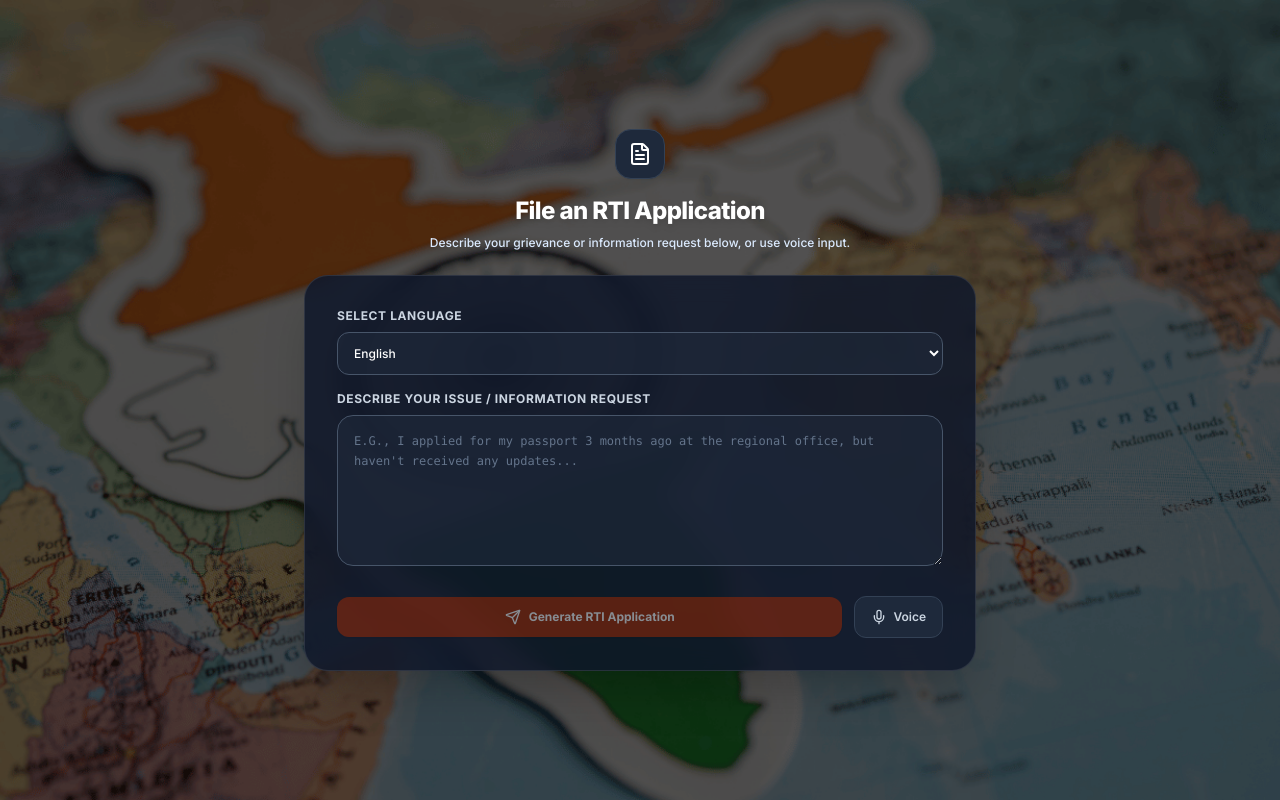
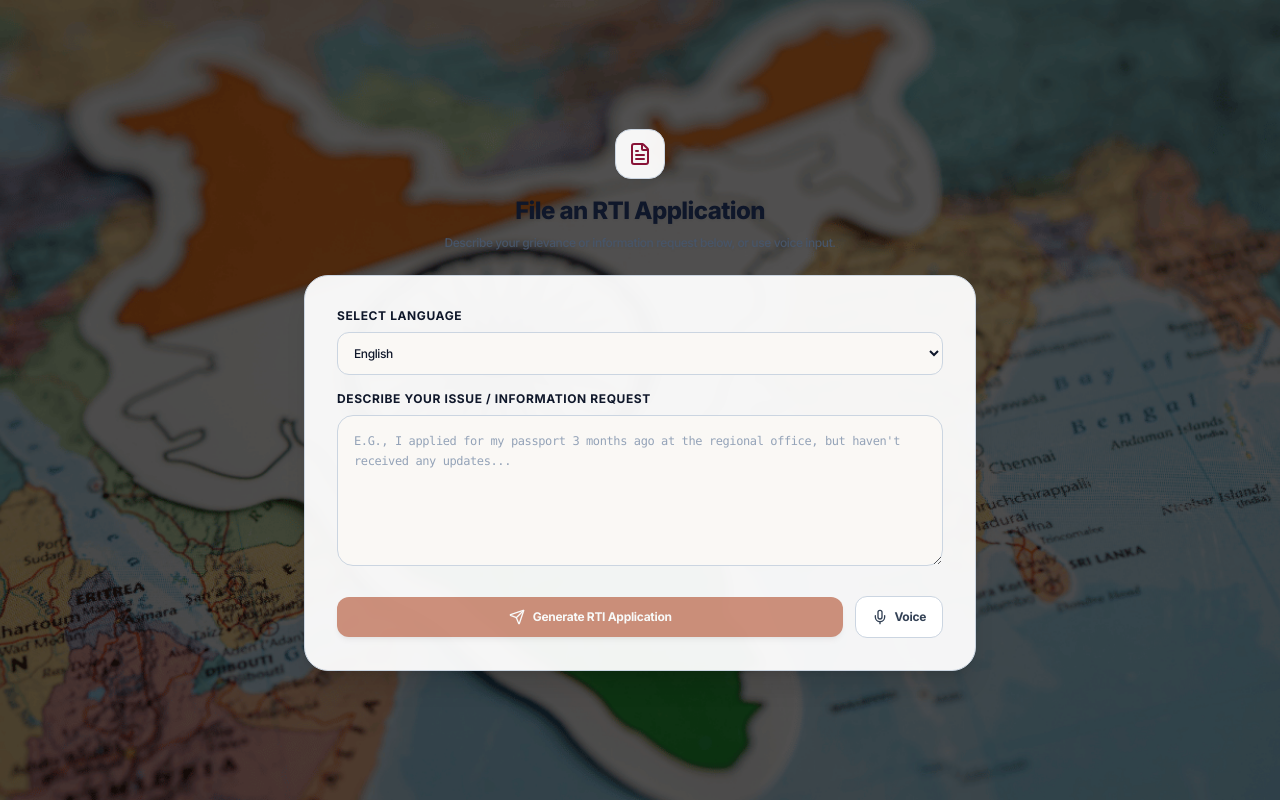
Before and after one commit to Manipal-Map/JanAdhikar-v2, a Next.js app: page /rti/intake in a window 1280 px wide. Built offline with nearby package versions, Linux system fonts and the light colour scheme; no server answers.

Commit message:
Update page.tsx

```diff
--- a/app/rti/intake/page.tsx
+++ b/app/rti/intake/page.tsx
@@ -77,29 +77,29 @@ export default function RTIIntakePage() {
 
   return (
     <main
-      className="min-h-screen py-12 px-4 sm:px-6 flex items-center justify-center bg-cover bg-center bg-no-repeat relative text-slate-200"
+      className="min-h-screen py-12 px-4 sm:px-6 flex items-center justify-center bg-cover bg-center bg-no-repeat relative text-ashoka-navy font-sans tracking-tight"
       style={{ backgroundImage: "url('/bg.image.png')" }}
     >
       <div className="max-w-2xl w-full space-y-6 relative z-10">
         <div className="text-center space-y-2">
-          <div className="inline-flex items-center justify-center p-3 bg-slate-800 text-white rounded-2xl mb-2 shadow-sm border border-slate-700">
+          <div className="inline-flex items-center justify-center p-3 bg-white/95 text-court-maroon rounded-2xl mb-2 shadow-sm border border-slate-300">
             <FileText size={24} />
           </div>
-          <h1 className="text-2xl font-extrabold text-white tracking-tight drop-shadow-md">File an RTI Application</h1>
-          <p className="text-xs text-blue-100 font-medium drop-shadow-sm">
+          <h1 className="text-2xl font-extrabold text-ashoka-navy drop-shadow-sm tracking-tight">File an RTI Application</h1>
+          <p className="text-xs text-slate-600 font-medium drop-shadow-sm">
             Describe your grievance or information request below, or use voice input.
           </p>
         </div>
 
-        <div className="bg-[#0F172A]/85 backdrop-blur-md border border-white/10 rounded-3xl p-6 sm:p-8 shadow-2xl space-y-4">
+        <div className="bg-white/95 backdrop-blur-sm border border-slate-300 rounded-3xl p-6 sm:p-8 shadow-xl space-y-4">
           <div>
-            <label className="block text-xs font-bold text-slate-300 uppercase tracking-wider mb-2">
+            <label className="block text-xs font-bold text-ashoka-navy uppercase tracking-wider mb-2">
               Select Language
             </label>
             <select
               value={language}
               onChange={(e) => setLanguage(e.target.value)}
-              className="w-full p-3 text-xs bg-[#1E293B]/60 border border-slate-600 rounded-xl focus:outline-none focus:ring-2 focus:ring-[#FF9933] text-white font-medium"
+              className="w-full p-3 text-xs bg-[#FAF8F5] border border-slate-300 rounded-xl focus:outline-none focus:ring-2 focus:ring-[#FF9933] text-ashoka-navy font-medium"
             >
               <option value="en">English</option>
               <option value="hi">Hindi (हिन्दी)</option>
@@ -107,7 +107,7 @@ export default function RTIIntakePage() {
           </div>
 
           <div>
-            <label className="block text-xs font-bold text-slate-300 uppercase tracking-wider mb-2">
+            <label className="block text-xs font-bold text-ashoka-navy uppercase tracking-wider mb-2">
               Describe Your Issue / Information Request
             </label>
             <textarea
@@ -115,7 +115,7 @@ export default function RTIIntakePage() {
               onChange={(e) => setProblemText(e.target.value)}
               placeholder="E.G., I applied for my passport 3 months ago at the regional office, but haven't received any updates..."
               rows={6}
-              className="w-full p-4 text-xs font-mono bg-[#1E293B]/60 border border-slate-600 rounded-2xl focus:outline-none focus:ring-2 focus:ring-[#FF9933] leading-relaxed text-white placeholder-slate-500"
+              className="w-full p-4 text-xs font-mono bg-[#FAF8F5] border border-slate-300 rounded-2xl focus:outline-none focus:ring-2 focus:ring-[#FF9933] leading-relaxed text-ashoka-navy placeholder-slate-400"
             />
           </div>
 
@@ -124,7 +124,7 @@ export default function RTIIntakePage() {
               onClick={() => handleSubmit(problemText)}
               disabled={loading || !problemText.trim()}
               type="button"
-              className="flex-1 flex items-center justify-center gap-2 py-3 text-xs font-bold text-white bg-[#A32A02] hover:bg-[#138808] transition-colors rounded-xl shadow-sm disabled:opacity-50 cursor-pointer"
+              className="flex-1 flex items-center justify-center gap-2 py-3 text-xs font-bold text-white bg-[#A32A02] hover:bg-[#138808] transition-colors rounded-xl shadow-md disabled:opacity-50 cursor-pointer tracking-tight font-sans"
             >
               {loading ? <Loader2 size={16} className="animate-spin" /> : <Send size={16} />}
               {loading ? 'Processing Application...' : 'Generate RTI Application'}
@@ -134,10 +134,10 @@ export default function RTIIntakePage() {
               onClick={recording ? stopRecording : startRecording}
               disabled={loading}
               type="button"
-              className={`flex items-center justify-center px-4 py-3 text-xs font-semibold rounded-xl border transition-colors cursor-pointer ${
+              className={`flex items-center justify-center px-4 py-3 text-xs font-bold rounded-xl border transition-colors cursor-pointer tracking-tight font-sans ${
                 recording
-                  ? 'bg-rose-950/30 text-rose-400 border-rose-900/50 animate-pulse'
-                  : 'bg-slate-800 text-slate-300 border-slate-700 hover:bg-slate-700'
+                  ? 'bg-rose-50 text-court-maroon border-rose-200 animate-pulse'
+                  : 'bg-white text-slate-700 border-slate-300 hover:bg-slate-50'
               }`}
             >
               <Mic size={16} />
```
